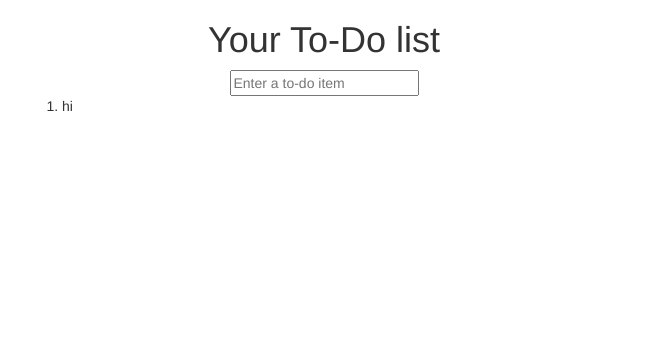
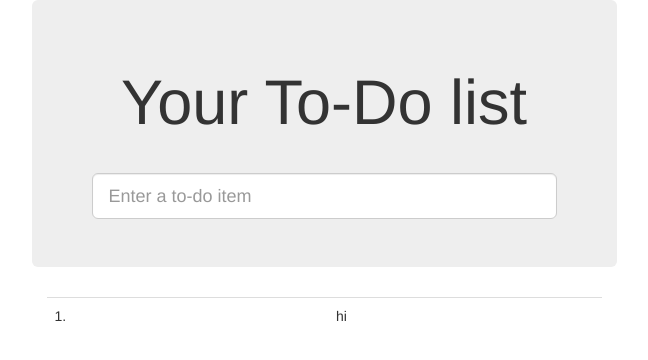
Before and after one commit to clairekuan/ottg, a Django app: page /lists/1/ in a window 1280 px wide. Shown: the top 360 px of the page, without its empty margins (316-964 px from the left). Run offline with Django 3.2, Linux system fonts and the light colour scheme; data comes from the database, SQL or seed files in the repository; both versions use the stored data as it was after the commit; some libraries are stand-ins or nearby versions.

Commit message:
Added templates base and list html

```diff
--- /dev/null
+++ b/superlists/lists/static/base.css
@@ -0,0 +1,3 @@
+#id_new_item {
+  margin-top: 2em;
+}
--- a/superlists/lists/templates/base.html
+++ b/superlists/lists/templates/base.html
@@ -1,24 +1,24 @@
 <!DOCTYPE html>
 <html lang="en">
-
   <head>
     <meta charset="utf-8">
-    <meta http-equiv="X-UA-Compatible" content="IE=edge">
-    <meta name="viewport" content="width=device-width, initial-scale=1">
+    <meta http-equiv="X-UA-Compatible" content="IE=edge" />
+    <meta name="viewport" content="width=device-width, initial-scale=1" />
     <title>To-Do lists</title>
-    <link href="/static/css/bootstrap.min.css" rel="stylesheet">
+    <link href="/static/css/bootstrap.min.css" rel="stylesheet" />
+    <link href = "/static/base.css" rel="stylesheet" />
   </head>
   <body>
     <div class="container">
 
       <div class="row">
-      <div class="col-md-6 col-md-offset-3">
+        <div class="col-md-6 col-md-offset-3 jumbotron">
           <div class="text-center">
               <h1>{% block header_text %}{% endblock %}</h1>
               <form method="POST" action="{% block form_action %}{% endblock %}">
                   <input name="item_text" id="id_new_item"
-                         placeholder="Enter a to-do item"
-                  />
+                    class = "form-control input-lg"
+                    placeholder="Enter a to-do item" />
                   {% csrf_token %}
               </form>
           </div>
--- a/superlists/lists/templates/list.html
+++ b/superlists/lists/templates/list.html
@@ -4,9 +4,9 @@
  {% block form_action %}/lists/{{ list.id }}/add_item{% endblock %}
 
   {% block table %}
-    <table id = "id_list_table">
+    <table id = "id_list_table" class = "table">
       {% for item in list.item_set.all %}
-      <tr><td>{{ forloop.counter }}. {{ item.text }}</td></tr>
+      <tr><td>{{ forloop.counter }}. </td><td> {{ item.text }}</td></tr>
       {% endfor %}
     </table>
   {% endblock %}
```
Also changed, not shown: superlists/db.sqlite3 (added). Lines whose indentation alone changed are shown as unchanged.
